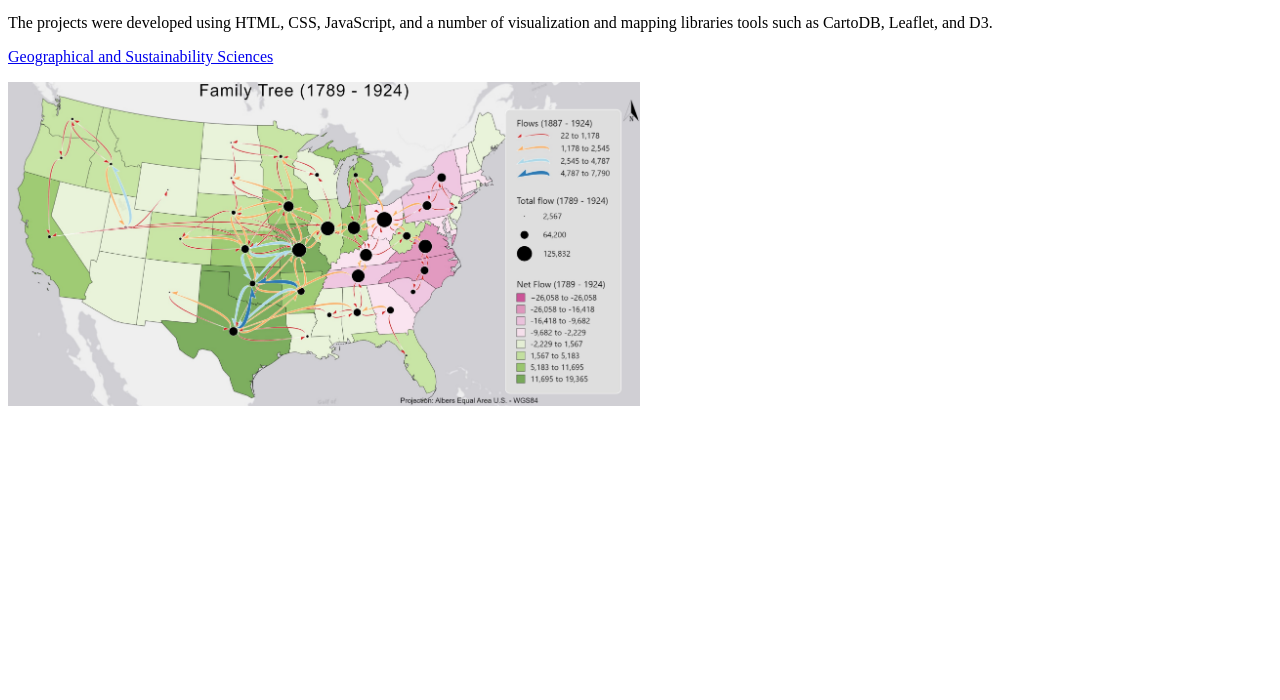
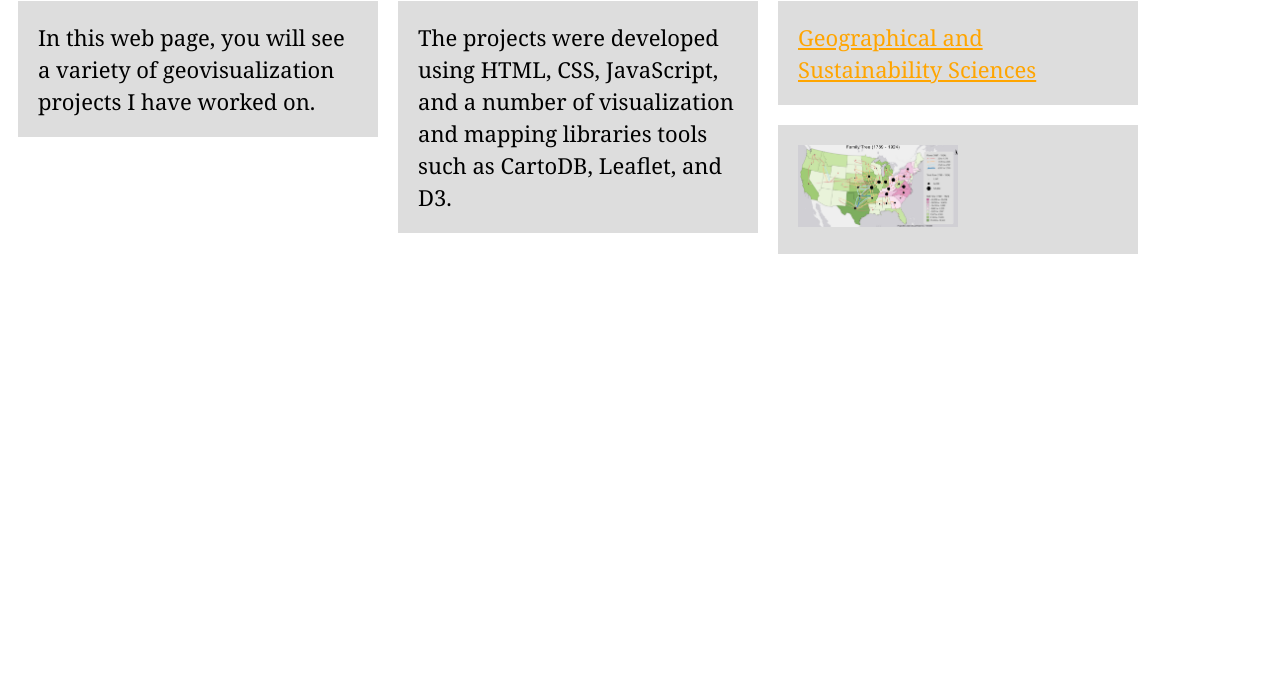
Before and after one commit to geog3540/smsamiul, a plain HTML site: page index.html in a window 1280 px wide. Shown: the part 100-800 px from the top of the page. Drawn offline with Linux system fonts and the light colour scheme.

Commit message:
Update index.html

```diff
--- a/index.html
+++ b/index.html
@@ -2,18 +2,39 @@
 <html>
 <head>
   <title>Geovisualization Portfolio / Caglar Koylu</title>
+  <link href="style.css" rel="stylesheet">
   <style>
     /* CSS styles for the image */
     img {
       width: 50%;
     }
+    html {
+      font-family: Georgia, Times, serif;
+      font-size: 22px;
+      line-height: 32px;
+    }
+    p {
+      background-color: #dddddd;
+      padding: 20px;
+      width: 320px;
+      margin: 10px;
+      float: left;
+    }
+    a {
+      color: orange;
+    }
+    a:hover {
+      color: red;
+    }
   </style>
 </head>
 <body>
-  <h1>Geovisualization Portfolio</h1>
-  <p>In this web page, you will see a variety of geovisualization projects I have worked on.</p>
-  <p>The projects were developed using HTML, CSS, JavaScript, and a number of visualization and mapping libraries tools such as CartoDB, Leaflet, and D3. </p>
-  <p><a href="http://clas.uiowa.edu/geography">Geographical and Sustainability Sciences</a></p>
-  <p><img src="FamilyTree.JPG"/></p>
+  <div id="wrapper">
+    <h1>Geovisualization Portfolio</h1>
+    <p>In this web page, you will see a variety of geovisualization projects I have worked on.</p>
+    <p>The projects were developed using HTML, CSS, JavaScript, and a number of visualization and mapping libraries tools such as CartoDB, Leaflet, and D3. </p>
+    <p><a href="http://clas.uiowa.edu/geography">Geographical and Sustainability Sciences</a></p>
+    <p><img src="FamilyTree.JPG"/></p>
+  </div>
 </body>
 </html>
```
